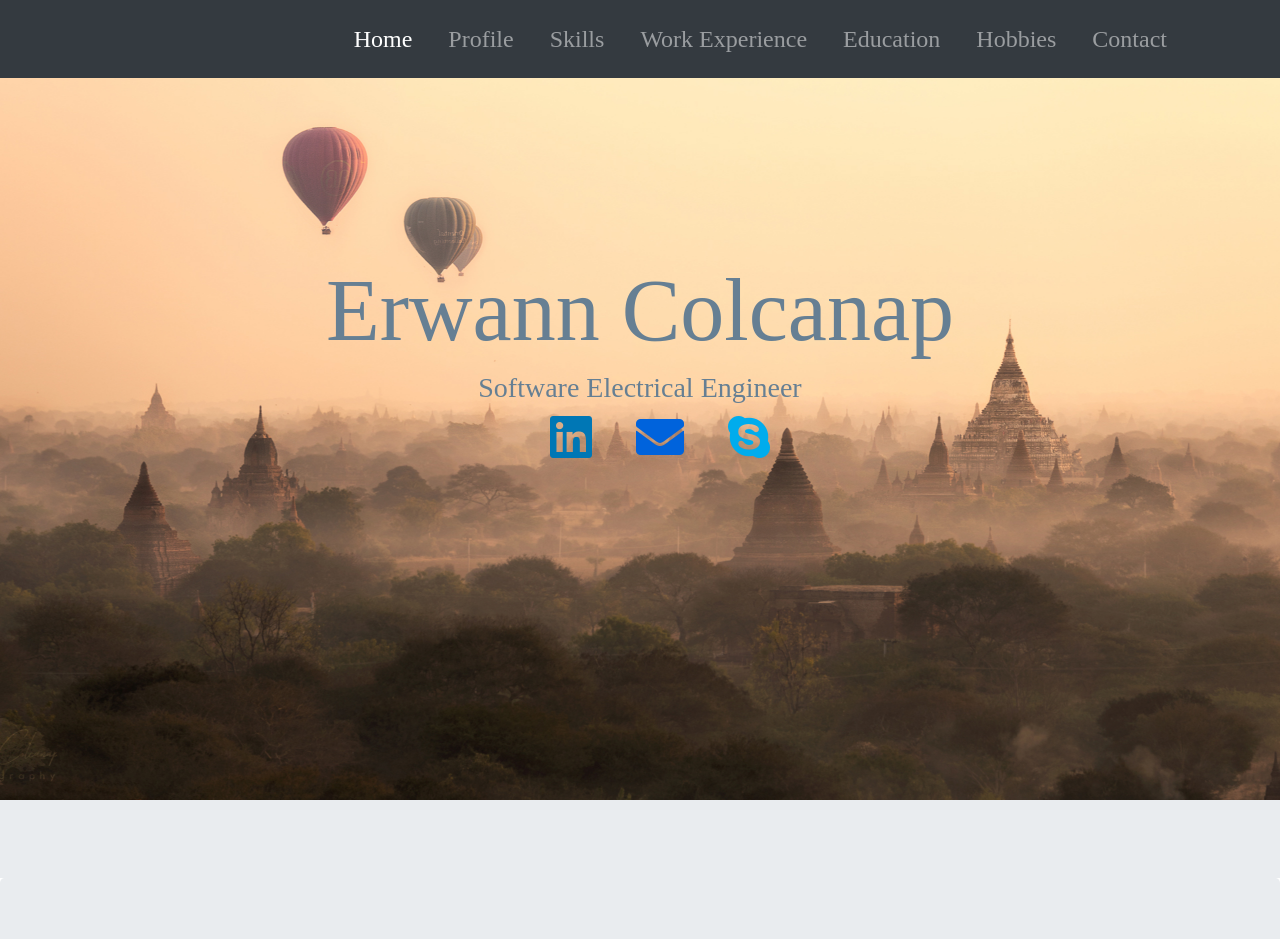
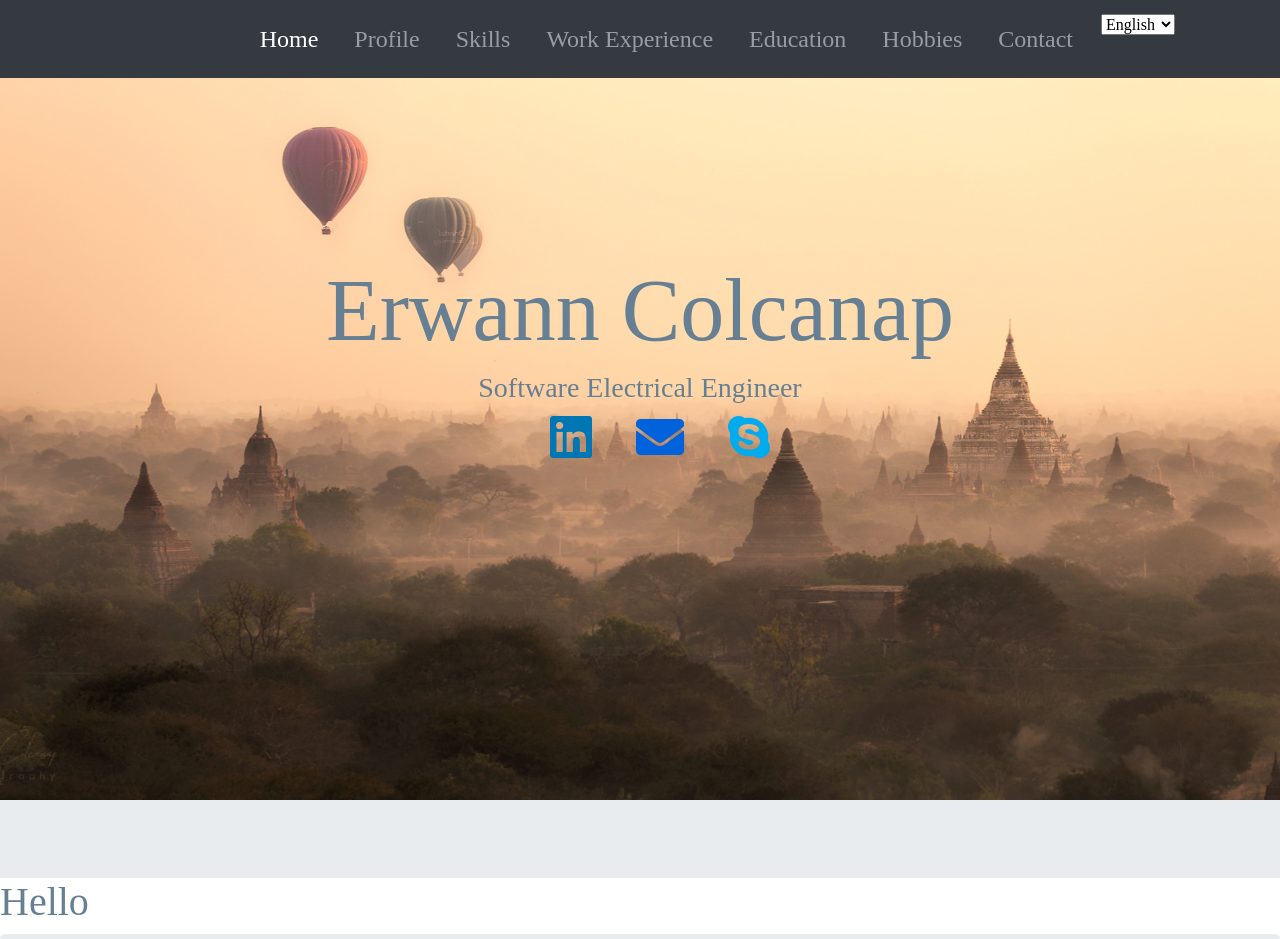
Before and after one commit to NirOnE/resume, a plain HTML site: page index.html in a window 1280 px wide. Shown: the top 939 px of the page. Drawn offline with nearby package versions, Linux system fonts and the light colour scheme; some icons are missing.

```diff
--- a/index.html
+++ b/index.html
@@ -33,9 +33,11 @@
   <!-- <link rel="stylesheet" href="css/animations.css" type="text/css"> -->
   <!-- or -->
   <link rel="stylesheet" href="https://cdnjs.cloudflare.com/ajax/libs/animate.css/3.5.2/animate.min.css">
+  <link rel="stylesheet" href="https://cdnjs.cloudflare.com/ajax/libs/flag-icon-css/0.8.2/css/flag-icon.min.css">
 
 
   <title>Erwann Colcanap resume</title>
+
 </head>
 
 <body>
@@ -75,6 +77,15 @@
           <li class="nav-item">
             <a class="nav-link" href="#Contact">Contact</a>
           </li>
+          <li>
+            <select class="selectpicker" data-width="fit">
+                <option data-content='<span class="flag-icon flag-icon-us"></span> English'>English</option>
+                <option  data-content='<span class="flag-icon flag-icon-mx"></span> Español'>Español</option>
+            </select>
+          </li>
+          <!-- <li class="nav-item">
+            <button onclick="changeLang('en')">English</button><button onclick="changeLang('fr')">Francais</button>
+          </li> -->
         </ul>
       </div>
     </div>
@@ -97,7 +108,8 @@
 
   <div class="caption center-block text-center">
     <h1 class="display-2">Erwann Colcanap</h1>
-    <h3>Software Electrical Engineer</h3>
+    <h3><span lang="en" class="en">Software Electrical Engineer</span> <span lang="fr" class="fr">Ingenieur Electronique et traitement du signal</span></h3>
+
     <div class="col-12 social padding container-fluid wow bounceInUp">
       <a href="https://www.linkedin.com/in/erwann-colcanap-8109897/" class="animatedClick" data-target="clicklinkdin">
         <i class="fab fa-linkedin clicklinkdin"></i>
@@ -119,7 +131,7 @@
   <!--- Profile  -->
   <!-- -------   -->
   <!-- -------   -->
-
+  <h1><span lang="en" class="en">Hello</span> <span lang="fr" class="fr">你好</span></h1>
   <article class="jumbotron about-me" id="Profile">
     <div class="container">
       <div class="row text-center">
@@ -713,9 +725,50 @@
   <script src="js/progressbar.js"></script>
   <script src="js/progresscharts.js"></script>
   <script src="js/perspective.js"></script>
+  <script src="js/wow.js"></script>
+  <script>
+    $(function(){
+        $('.selectpicker').selectpicker();
+    });
+  </script>
+  <!-- <script> new WOW().init();  </script> -->
+  <script>
+    // Maintain a supported Language List
+    var langList = ['en', 'fr'];
+    // Get browser Language
+    var userLang = navigator.language || navigator.userLanguage;
+    // extract Language (en-US => en)
+    userLang = userLang.substring(0, 2);
+    // Call the function to set language
+    changeLang(userLang);
 
-  <script src="js/wow.js"></script>
-  <!-- <script> new WOW().init();  </script> -->
+    // function to change language
+    function changeLang(lang) {
+      langList.forEach((langEle) => {
+        // if language matches, display
+        if (langEle == lang) {
+          var langElems = document.querySelectorAll('.' + langEle)
+          langElems.forEach((elem) => {
+            elem.style.display = "block"
+          })
+        }
+        // hide the language text
+        else {
+          hideLang(langEle)
+        }
+      })
+    }
+
+    // function to hide language
+    function hideLang(lang) {
+      var langElems = document.querySelectorAll('.' + lang)
+      langElems.forEach((elem) => {
+        elem.style.display = "none"
+      })
+    }
+  </script>
+
+
   <script>
     var wow = new WOW(
       {
```
